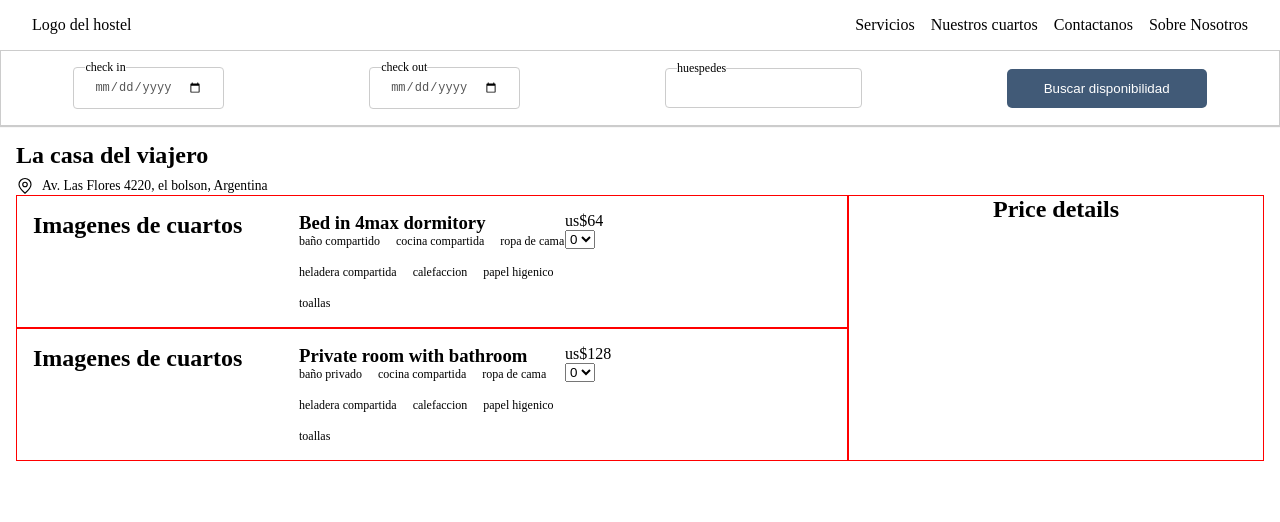
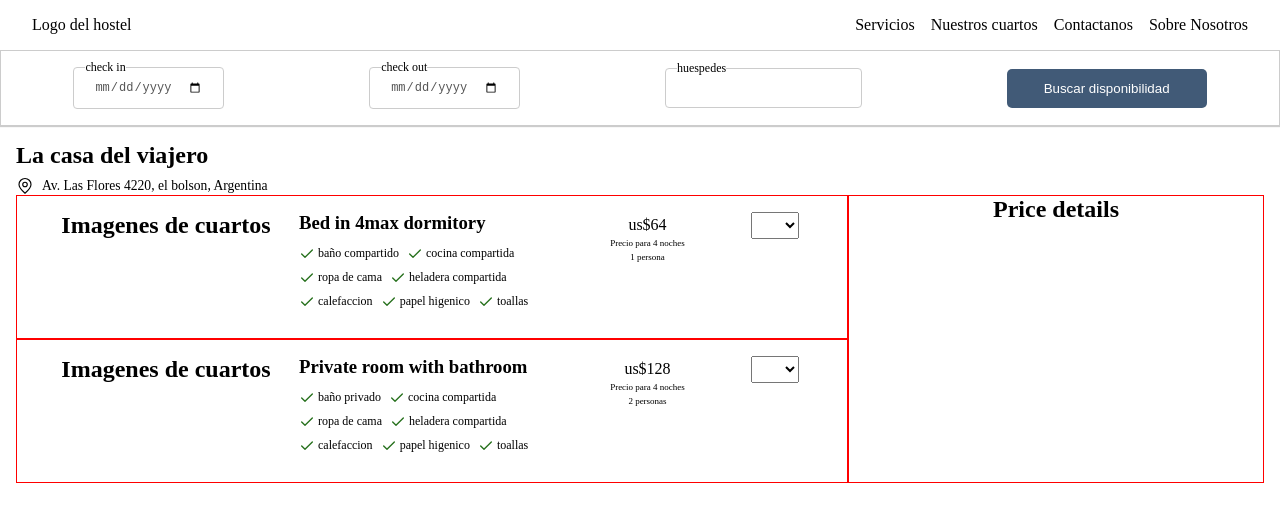
Before and after one commit to tomason182/la-casa-del-viajero-website, a React (Vite) app: page /searchresult in a window 1280 px wide. Shown: the top 522 px of the page. Built offline with nearby package versions, Linux system fonts and the light colour scheme.

Commit message:
add: Price details

```diff
--- a/src/pages/SearchResult/SearchResult.jsx
+++ b/src/pages/SearchResult/SearchResult.jsx
@@ -5,12 +5,6 @@ import { useEffect, useState } from "react";
 
 export default function SearchResult() {
   const [numberOfGuest, setNumberOfGuest] = useState(2);
-
-  let guestArray = [];
-
-  for (let i = 0; i <= numberOfGuest; i++) {
-    guestArray[i] = i;
-  }
 
   const numberOfNights = 4;
 
@@ -95,19 +89,41 @@ export default function SearchResult() {
   const roomTypeList = roomTypes.map(r => {
     return (
       <div key={r._id} className={styles.roomTypeContainer}>
-        <div>
+        <div className={styles.imageSlider}>
           <h1>Imagenes de cuartos</h1>
         </div>
-        <div>
+        <div className={styles.description}>
           <h3>{r.description}</h3>
           <ul>
             {r.amenities.map((amenity, index) => (
-              <li key={index}>{amenity}</li>
+              <li key={index}>
+                <svg
+                  xmlns="http://www.w3.org/2000/svg"
+                  width="16"
+                  height="16"
+                  viewBox="0 0 24 24"
+                  fill="none"
+                  stroke="#26701c"
+                  strokeWidth="2"
+                  strokeLinecap="round"
+                  strokeLinejoin="round"
+                >
+                  <polyline points="20 6 9 17 4 12"></polyline>
+                </svg>
+                {amenity}
+              </li>
             ))}
           </ul>
         </div>
         <div className={styles.priceContainer}>
-          <p>us${r.base_rate * numberOfNights}</p>
+          <div className={styles.priceDetail}>
+            <p>us${r.base_rate * numberOfNights}</p>
+            <span>Precio para {numberOfNights} noches</span>
+            <span>
+              {r.type === "dorm" ? "1 persona" : `${r.max_occupancy} personas`}
+            </span>
+          </div>
+
           <select name="guest">{renderBedsOptions(r.availability)}</select>
         </div>
       </div>
--- a/src/pages/SearchResult/SearchResult.module.css
+++ b/src/pages/SearchResult/SearchResult.module.css
@@ -33,20 +33,50 @@
   border: 1px solid red;
   display: grid;
   grid-template-columns: repeat(auto-fit, minmax(150px, 1fr));
-  text-align: left;
   padding: 1rem;
 }
 
-.roomTypeContainer ul {
+.description {
+  text-align: left;
+}
+
+.description ul {
+  padding: 0.75rem 0;
   display: flex;
+
   flex-direction: row;
   flex-wrap: wrap;
-  gap: 1rem;
+  gap: 8px;
 }
 
 .roomTypeContainer li {
   font-size: 0.75rem;
   list-style: none;
+  display: flex;
+  gap: 3px;
+}
+
+.priceContainer {
+  display: grid;
+  grid-template-columns: repeat(auto-fit, minmax(50px, 1fr));
+  align-items: baseline;
+  padding: 0 2rem;
+}
+
+.priceContainer .priceDetail {
+  display: flex;
+  flex-direction: column;
+  gap: 0.25rem;
+}
+
+.priceContainer .priceDetail span {
+  font-size: 9px;
+}
+
+.priceContainer select {
+  width: 3rem;
+  padding: 0.25rem 1rem;
+  justify-self: end;
 }
 
 .priceDetailContainer {
```
